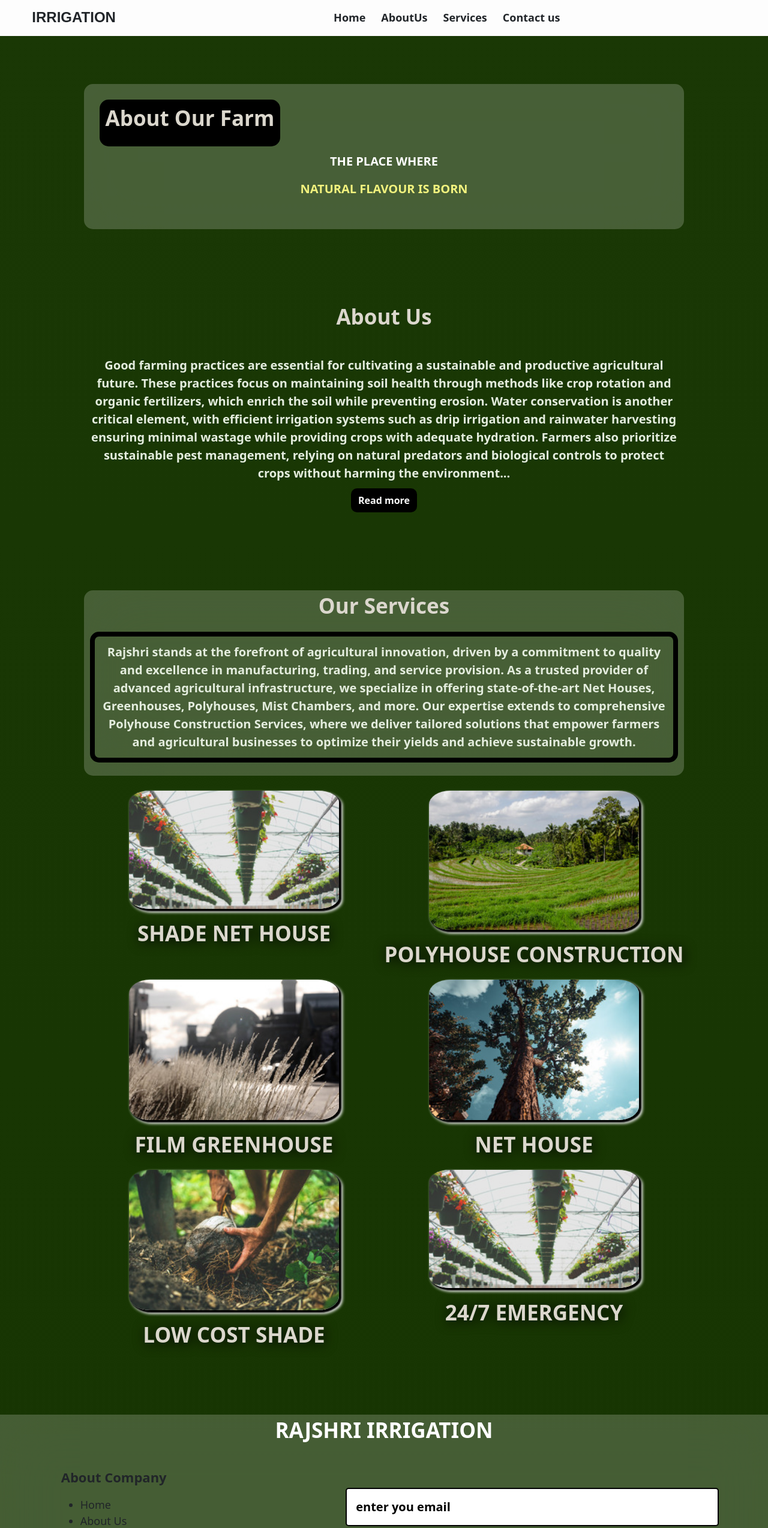
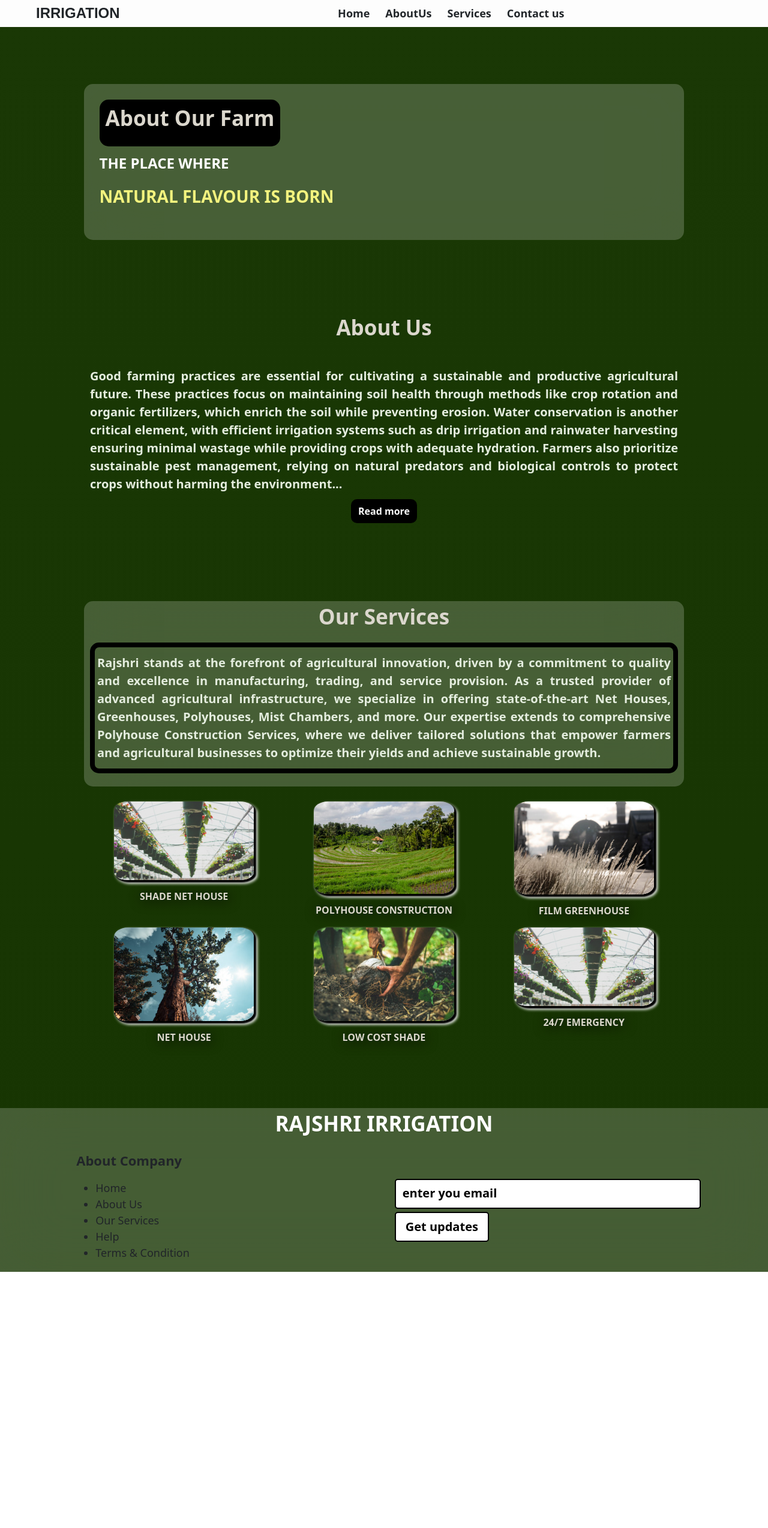
Before and after one commit to Prince-Sonii/RajShri, a plain HTML site: page index.html in a window 1280 px wide. Shown: the top 2547 px of the page at 60% size. After the commit the page ends 2120 px from the top, so only its background shows below. Drawn offline with nearby package versions, Linux system fonts and the light colour scheme.

Commit message:
added style sheets to footer and navlogo

```diff
--- a/style.css
+++ b/style.css
@@ -15,11 +15,8 @@ body {
     background-color: #fdfdfd;
     transition: opacity .4s ease;
 }
-/* .nav_hamburger {
-    margin: 5px 5px;
-} */
 .nav_ham_icon {
-    padding: 5px 10px;
+    /* padding: 5px 10px; */
     background-color: #a6a6a6;
 }
 .nav_items_dropdown {
@@ -48,7 +45,7 @@ body {
 }
 .rs_logo {
     width: 100%;
-    /* mix-blend-mode: multiply; */
+    /* mix-blend-mode: color-burn; */
     border-radius: 50px;
 }
 .nav_logo_text {
@@ -60,18 +57,6 @@ body {
 }
 .nav_list_items {
     display: none;
-}
-.nav_items_searchbox {
-    /* display: none; */
-}
-.search_button {
-    display: none;
-}
-.login_profile {
-    display: none;
-}
-.nav_drop_down {
-
 }
 .nav_items_dropdown {
     background-color: rgb(49, 73, 51);
@@ -106,11 +91,6 @@ body {
     padding:5px 10px;
     width: max-content;
     border-radius: 15px;
-    /* display: flex; */
-    /* align-items: baseline; */
-}
-.read_more {
-
 }
 .read_more_btn {
     padding: 8px 12px;
@@ -155,7 +135,6 @@ body {
 }
 .services {
     width: 100%;
-    /* background-color: white; */
 }
 .our_services {
     background:rgba(255, 255, 255, .2);
@@ -265,11 +244,8 @@ body {
     }
     .nav_items {
         justify-content: space-between;
-        padding: 10px 10px;
+        padding: 8px 8px;
     }
-    /* .nav_hamburger {
-        display: none;
-    } */
     .nav_items_logo {
         display: flex;
         align-items:start;
@@ -353,12 +329,12 @@ body {
     }
 }
 @media (min-width:1024px) {
-    .main_container {
-        /* width: 150vw; */
-        /* background-color:yellow ; */
+    .nav_items_logo {
+        gap:2px;
+        align-items: center;
     }
-    .nav_items {
-        padding: 1.2vw;
+    .logo_img {
+        width: 50px;
     }
     .nav_logo_text {
         font-size: 24px;
@@ -369,7 +345,7 @@ body {
         margin: 0;
         gap: 26px;
         font-size: 18px;
-        font-weight: 600;
+        font-weight: 800;
         list-style: none;
         transition: all;
     }
@@ -405,6 +381,12 @@ body {
     .hero_text {
         font-size: 35px;
     }
+    .text_1 {
+        font-size:24px ;
+    }
+    .text_2 {
+        font-size: 28px;
+    }
     .about_para {
         display: flex;
         flex-direction: column;
@@ -413,37 +395,40 @@ body {
     .about_text {
         font-size:35;
         font-weight: 600;
-        text-align: center;
-
     }
     .aboutus {
         margin: 120px 0px;
     }
-    .benefit_container {
-        height:26vw;
+    .text_img_div {
+        width: 33.33%;
+        transition-duration: .3s;
     }
-    .intern {
-        padding: 20px 7px;
-        transition: all .5s;
+    .text_div_services {
+        font-size: medium;
     }
-    .grow {
-        transition: all .5s;
-    }
-    .benefit_container:hover .intern,
-    .benefit_container:hover .grow {
-        transform: skewY(0deg);
-        margin: 2px;
+    .text_img_div:hover {
+        cursor: pointer;
+        scale: 1.1;
+        filter: drop-shadow(10px 10px 4px #080808);
     }
     .footer_container {
         margin-top: 120px 0px;
+    }
+    .footer_first {
+        display: flex;
+        flex-direction: column;
+        align-items: center;
+    }
+    .footer_logo {
+        width: 100px;
+    }
+    .footer_logo_img {
+        width: 100%;
     }
     .links_container {
         justify-content: space-around;
         flex-wrap: wrap;
 
-    }
-    .links {
-        padding: 20px 20px;
     }
     .links_heading {
         font-size: 22px;
@@ -453,9 +438,9 @@ body {
         font-weight: 500;
     }
     .email_id {
-        font-size: 20px;
+        font-size: 16px;
         font-weight: 600;
-        padding:15px 300px 15px 15px;
+        padding:11px 250px 11px 11px;
         border-radius: 5px;
     }
     ::placeholder {
@@ -463,7 +448,8 @@ body {
     }
     .updates_btn {
         font-size: 20px;
-        padding:15px 25px;
+        padding:8px 16px;
         border-radius: 5px;
+        transition-duration: .2s;
     }
 }
```
